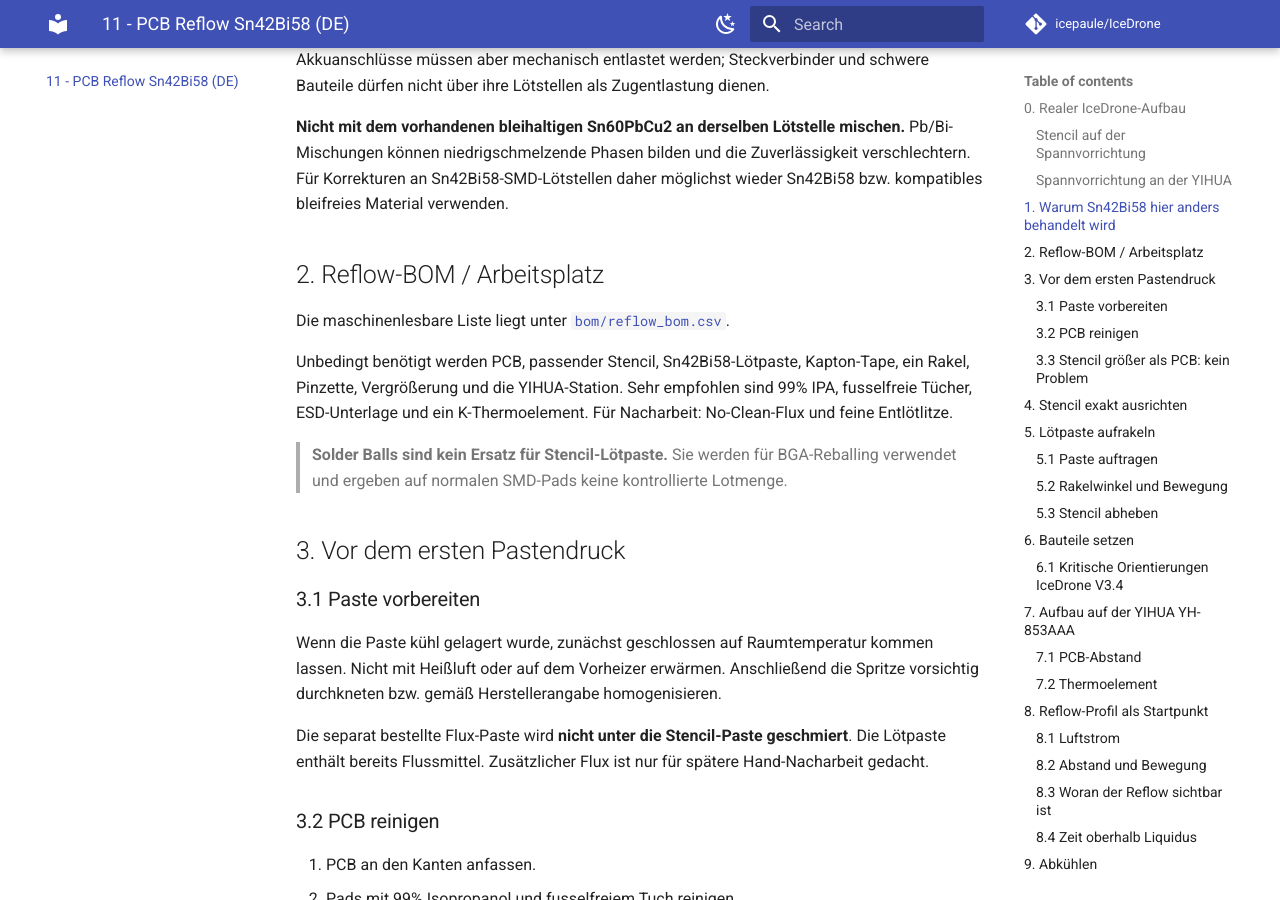
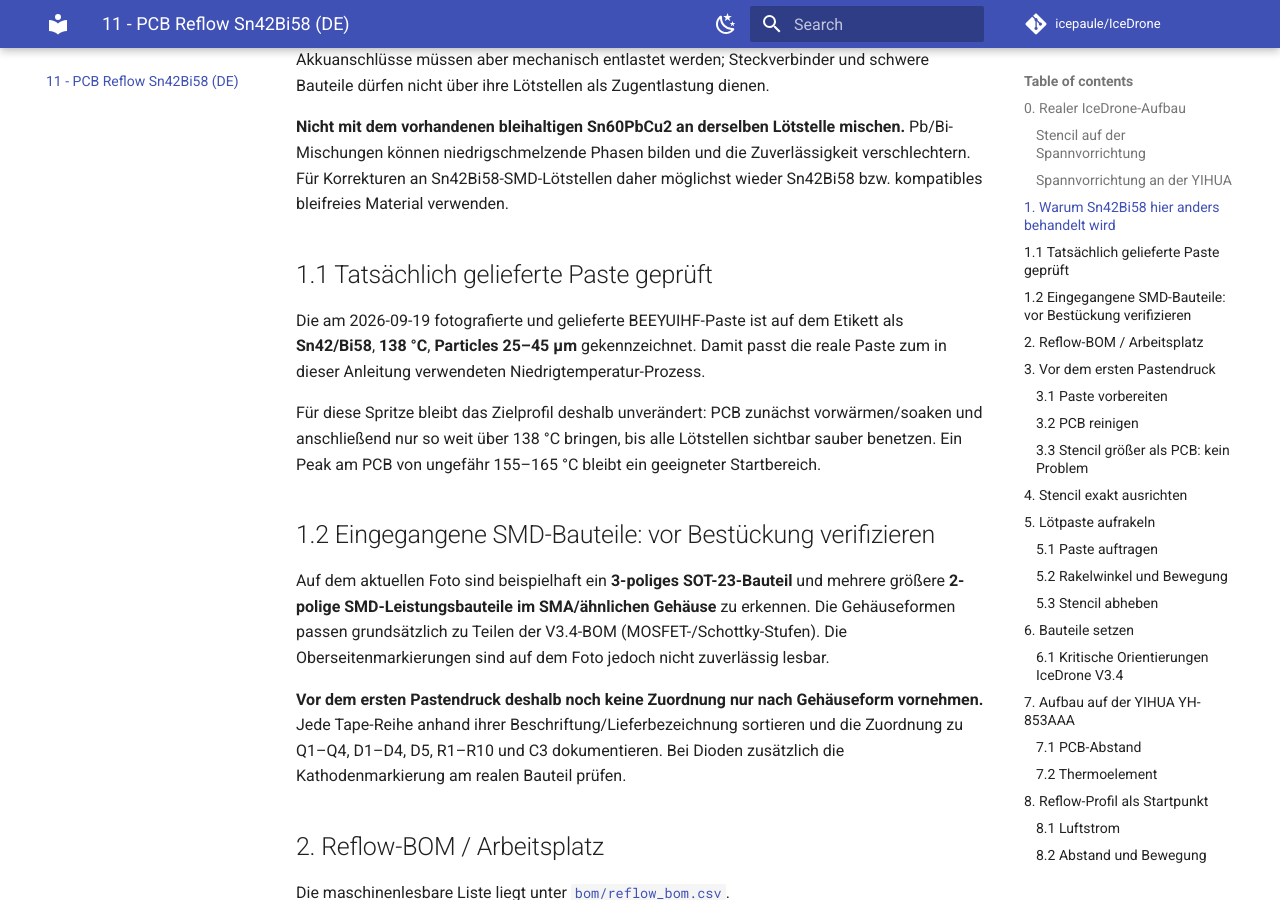
Before and after one commit to icepaule/IceDrone, an MkDocs documentation site: the page built from docs/11_REFLOW_SN42BI58_DE.md, in a window 1280 px wide and 900 px high, scrolled down 2629 px. Built offline with MkDocs 1.6.1 and Material for MkDocs 9.7.7, drawn with Linux system fonts in a browser that asks for light colours; comment, search, counter and statistics services are not loaded.

Commit message:
docs: record received paste and first-article component verification

```diff
--- a/docs/11_REFLOW_SN42BI58_DE.md
+++ b/docs/11_REFLOW_SN42BI58_DE.md
@@ -38,6 +38,18 @@ Für die YIHUA bedeutet das: Nicht versuchen, eine SAC305-Reflowtemperatur von 2
 **Wichtig für IceDrone:** Bismut-Lote sind mechanisch spröder als typische SAC-Lote. Für diesen Prototyp ist Sn42Bi58 wegen des einfachen, schonenden Reflows praktisch. Motor- und Akkuanschlüsse müssen aber mechanisch entlastet werden; Steckverbinder und schwere Bauteile dürfen nicht über ihre Lötstellen als Zugentlastung dienen.
 
 **Nicht mit dem vorhandenen bleihaltigen Sn60PbCu2 an derselben Lötstelle mischen.** Pb/Bi-Mischungen können niedrigschmelzende Phasen bilden und die Zuverlässigkeit verschlechtern. Für Korrekturen an Sn42Bi58-SMD-Lötstellen daher möglichst wieder Sn42Bi58 bzw. kompatibles bleifreies Material verwenden.
+
+## 1.1 Tatsächlich gelieferte Paste geprüft
+
+Die am 2026-09-19 fotografierte und gelieferte BEEYUIHF-Paste ist auf dem Etikett als **Sn42/Bi58**, **138 °C**, **Particles 25–45 µm** gekennzeichnet. Damit passt die reale Paste zum in dieser Anleitung verwendeten Niedrigtemperatur-Prozess.
+
+Für diese Spritze bleibt das Zielprofil deshalb unverändert: PCB zunächst vorwärmen/soaken und anschließend nur so weit über 138 °C bringen, bis alle Lötstellen sichtbar sauber benetzen. Ein Peak am PCB von ungefähr 155–165 °C bleibt ein geeigneter Startbereich.
+
+## 1.2 Eingegangene SMD-Bauteile: vor Bestückung verifizieren
+
+Auf dem aktuellen Foto sind beispielhaft ein **3-poliges SOT-23-Bauteil** und mehrere größere **2-polige SMD-Leistungsbauteile im SMA/ähnlichen Gehäuse** zu erkennen. Die Gehäuseformen passen grundsätzlich zu Teilen der V3.4-BOM (MOSFET-/Schottky-Stufen). Die Oberseitenmarkierungen sind auf dem Foto jedoch nicht zuverlässig lesbar.
+
+**Vor dem ersten Pastendruck deshalb noch keine Zuordnung nur nach Gehäuseform vornehmen.** Jede Tape-Reihe anhand ihrer Beschriftung/Lieferbezeichnung sortieren und die Zuordnung zu Q1–Q4, D1–D4, D5, R1–R10 und C3 dokumentieren. Bei Dioden zusätzlich die Kathodenmarkierung am realen Bauteil prüfen.
 
 ## 2. Reflow-BOM / Arbeitsplatz
 
```
